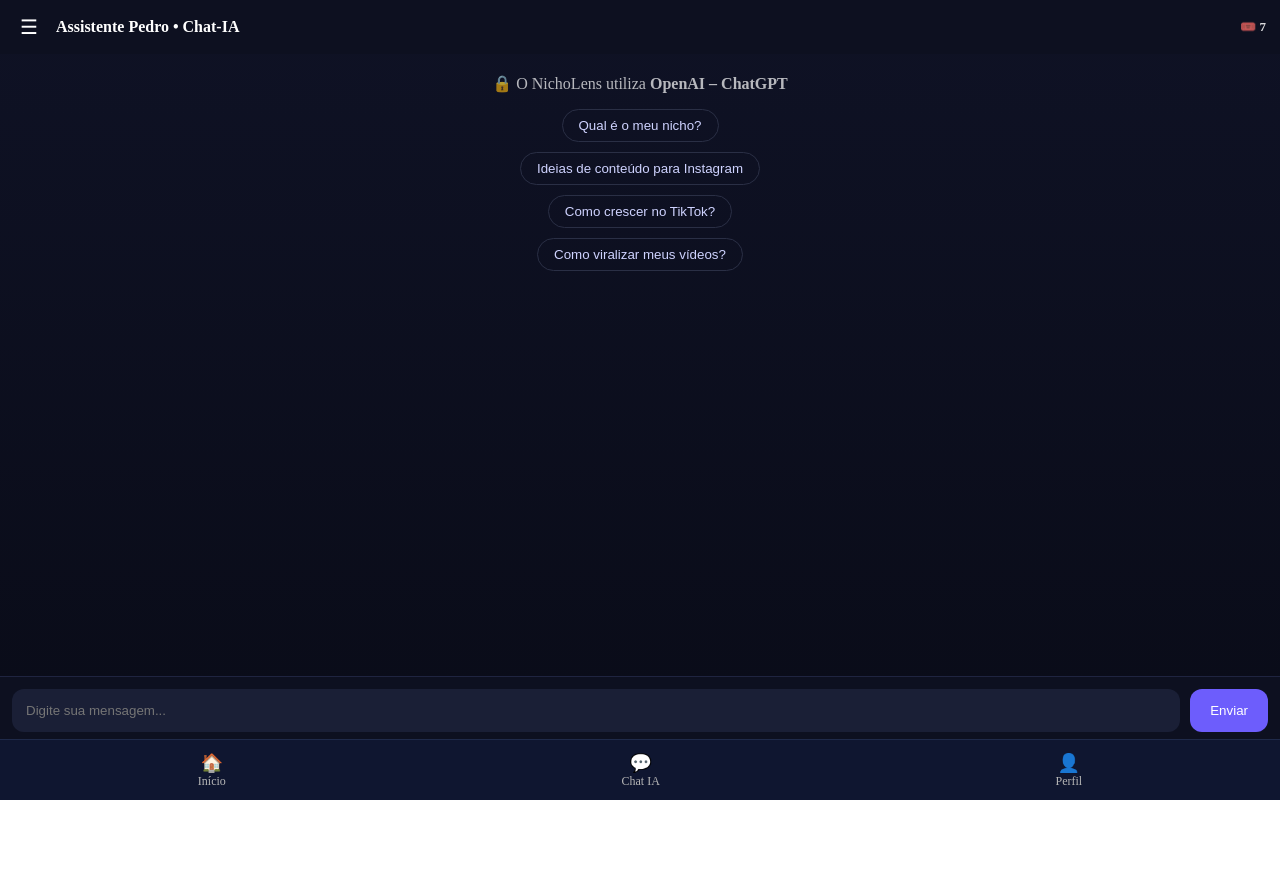
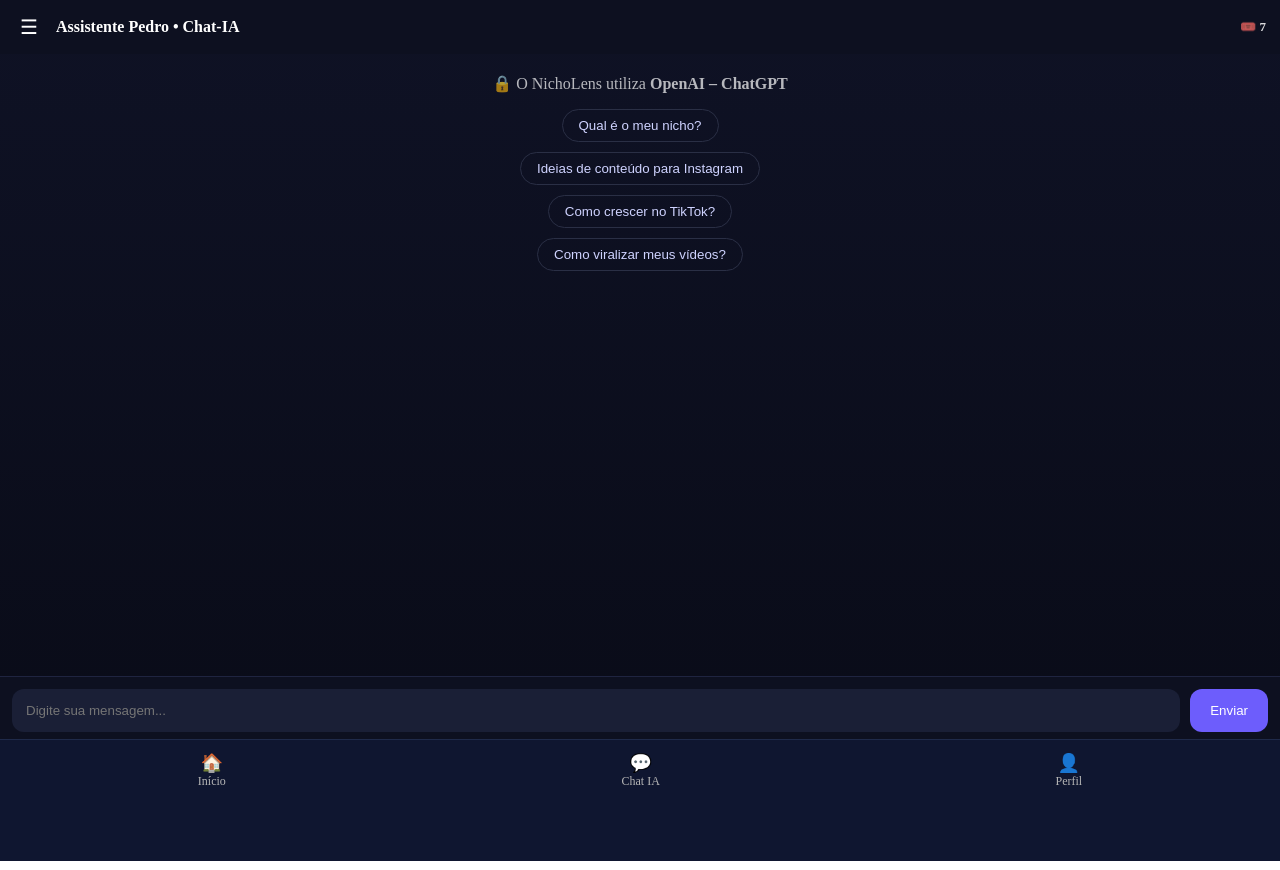
Before and after one commit to robinbrasil008-del/App---NichoLens-AI, a Next.js app: page /chat in a window 1280 px wide. Built offline with nearby package versions, Linux system fonts and the light colour scheme.

Commit message:
Update layout.js

```diff
--- a/app/(tabs)/layout.js
+++ b/app/(tabs)/layout.js
@@ -4,15 +4,24 @@ import Link from "next/link";
 
 export default function TabsLayout({ children }) {
   return (
-    <div style={{ minHeight: "100vh", paddingBottom: 70 }}>
-      {children}
+    <div
+      style={{
+        minHeight: "100svh",
+        display: "flex",
+        flexDirection: "column",
+        background: "#0f1630",
+      }}
+    >
+      {/* CONTEÚDO */}
+      <div style={{ flex: 1, overflowY: "auto" }}>
+        {children}
+      </div>
 
+      {/* NAVBAR */}
       <nav
         style={{
-          position: "fixed",
+          position: "sticky",
           bottom: 0,
-          left: 0,
-          right: 0,
           height: 60,
           background: "#0f1630",
           borderTop: "1px solid #1f2a4a",
```
